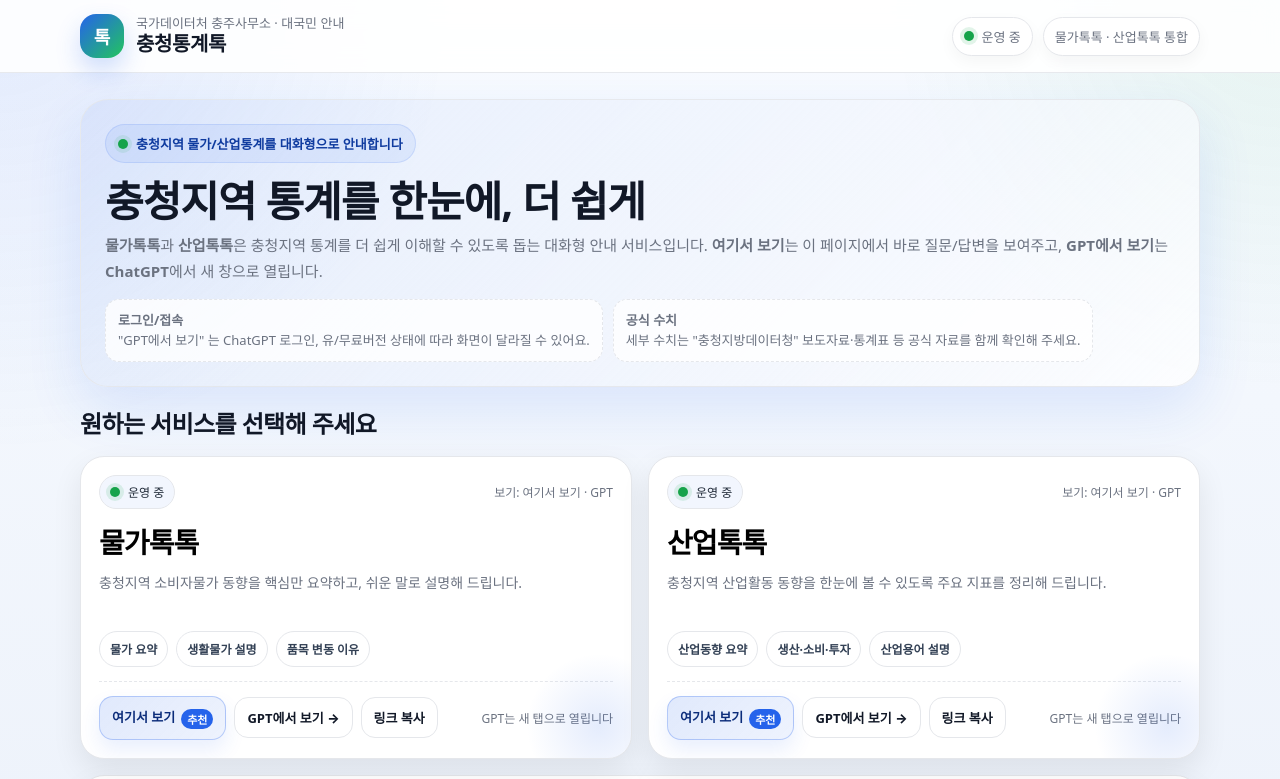
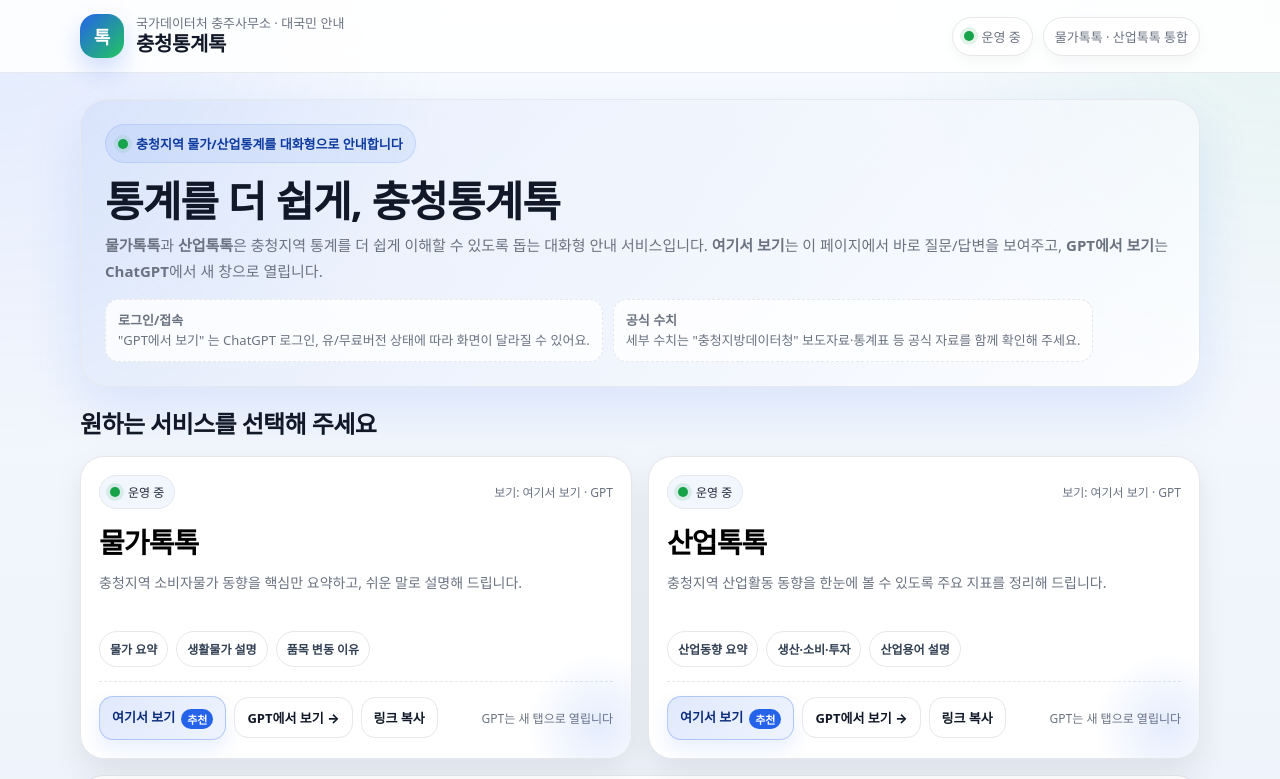
Before and after one commit to lowrider108/toktok, a website: page index.html in a window 1280 px wide. Shown: the top 779 px of the page. Drawn offline with nearby package versions, Linux system fonts and the light colour scheme.

Commit message:
Add files via upload
head title is modified

```diff
--- a/index.html
+++ b/index.html
@@ -387,7 +387,7 @@
     <section class="hero">
       <div class="hero-main">
         <div class="eyebrow"><span class="dot" aria-hidden="true"></span>충청지역 물가/산업통계를 대화형으로 안내합니다</div>
-        <h1>충청지역 통계를 한눈에, 더 쉽게</h1>
+        <h1>통계를 더 쉽게, 충청통계톡</h1>
         <p>
           <b>물가톡톡</b>과 <b>산업톡톡</b>은 충청지역 통계를 더 쉽게 이해할 수 있도록 돕는 대화형 안내 서비스입니다.
           <b>여기서 보기</b>는 이 페이지에서 바로 질문/답변을 보여주고, <b>GPT에서 보기</b>는 <b>ChatGPT</b>에서 새 창으로 열립니다.
```
